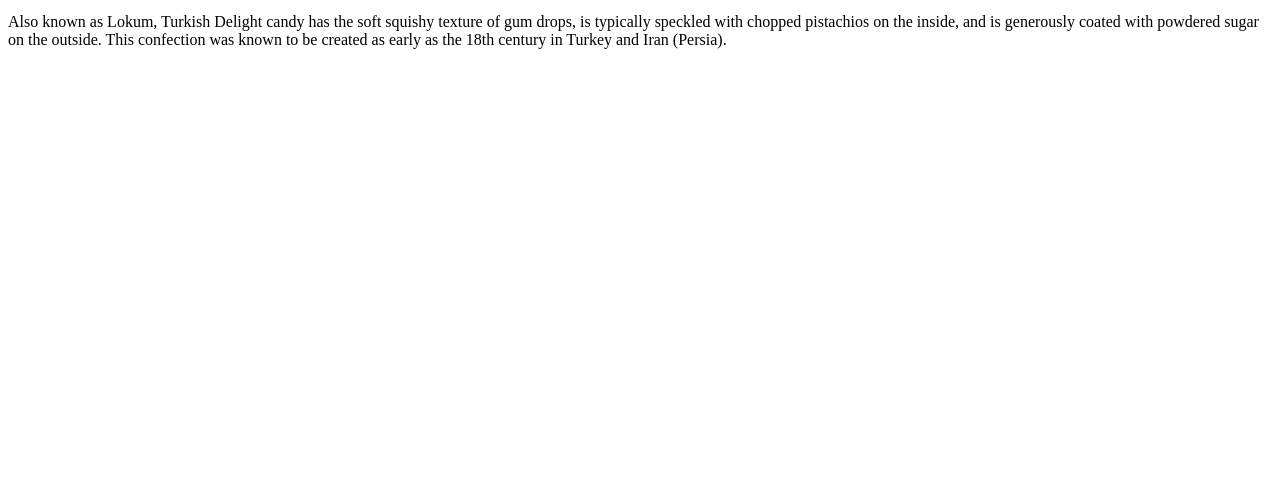
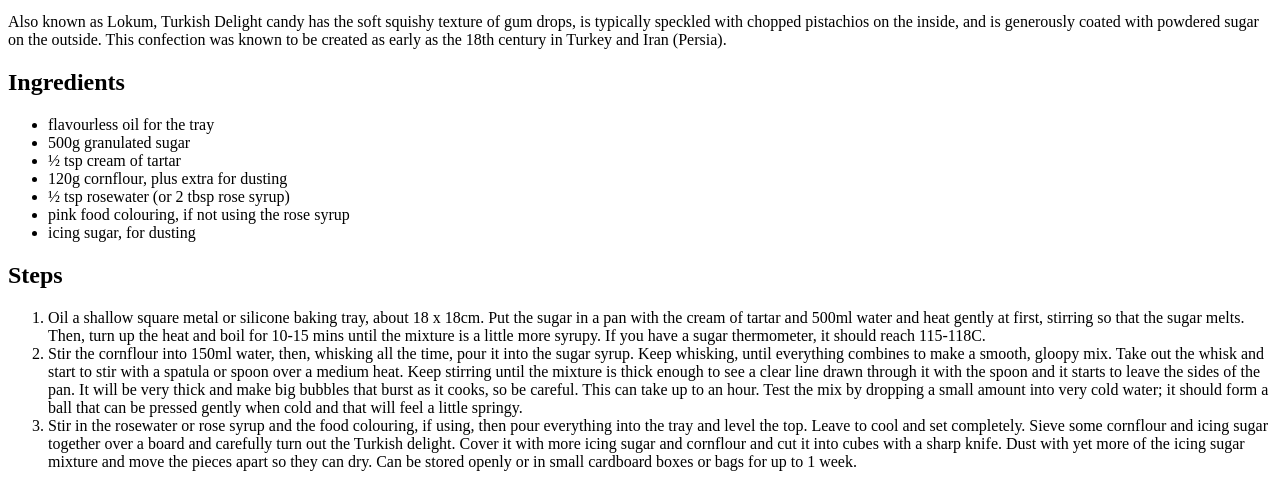
Before and after one commit to AinhoaPaya/odin-recipes, a plain HTML site: page recipes/turkish-delight.html in a window 1280 px wide. Shown: the part 545-1032 px from the top of the page. Before the commit the page ends 800 px from the top, so only its background shows below. Drawn offline with Linux system fonts and the light colour scheme.

Commit message:
Add ingredients and steps to turkish delight recipe

```diff
--- a/recipes/turkish-delight.html
+++ b/recipes/turkish-delight.html
@@ -9,5 +9,21 @@
     <img src="https://becs-table.com.au/wp-content/uploads/2020/12/Glass-stand-with-Turkish-delight-1200.jpg" width="406" height="406" alt="Photo of Turkish Delight">
     <p>Soft, slightly chewy, perfectly sweet Turkish Delight is a classic candy that is incredibly easy to make at home. Customize this recipe with your favorite flavors for the best homemade Lokum AKA Turkish Delight!</p>
     <p>Also known as Lokum, Turkish Delight candy has the soft squishy texture of gum drops, is typically speckled with chopped pistachios on the inside, and is generously coated with powdered sugar on the outside. This confection was known to be created as early as the 18th century in Turkey and Iran (Persia). </p>
+    <h2>Ingredients</h2>
+    <ul>
+        <li>flavourless oil for the tray</li>
+        <li>500g granulated sugar</li>
+        <li>½ tsp cream of tartar</li>
+        <li>120g cornflour, plus extra for dusting</li>
+        <li>½ tsp rosewater (or 2 tbsp rose syrup)</li>
+        <li>pink food colouring, if not using the rose syrup</li>
+        <li>icing sugar, for dusting</li>
+    </ul>
+    <h2>Steps</h2>
+    <ol>
+        <li>Oil a shallow square metal or silicone baking tray, about 18 x 18cm. Put the sugar in a pan with the cream of tartar and 500ml water and heat gently at first, stirring so that the sugar melts. Then, turn up the heat and boil for 10-15 mins until the mixture is a little more syrupy. If you have a sugar thermometer, it should reach 115-118C.</li>
+        <li>Stir the cornflour into 150ml water, then, whisking all the time, pour it into the sugar syrup. Keep whisking, until everything combines to make a smooth, gloopy mix. Take out the whisk and start to stir with a spatula or spoon over a medium heat. Keep stirring until the mixture is thick enough to see a clear line drawn through it with the spoon and it starts to leave the sides of the pan. It will be very thick and make big bubbles that burst as it cooks, so be careful. This can take up to an hour. Test the mix by dropping a small amount into very cold water; it should form a ball that can be pressed gently when cold and that will feel a little springy.</li>
+        <li>Stir in the rosewater or rose syrup and the food colouring, if using, then pour everything into the tray and level the top. Leave to cool and set completely. Sieve some cornflour and icing sugar together over a board and carefully turn out the Turkish delight. Cover it with more icing sugar and cornflour and cut it into cubes with a sharp knife. Dust with yet more of the icing sugar mixture and move the pieces apart so they can dry. Can be stored openly or in small cardboard boxes or bags for up to 1 week.</li>
+    </ol>
 </body>
 </html>
```
